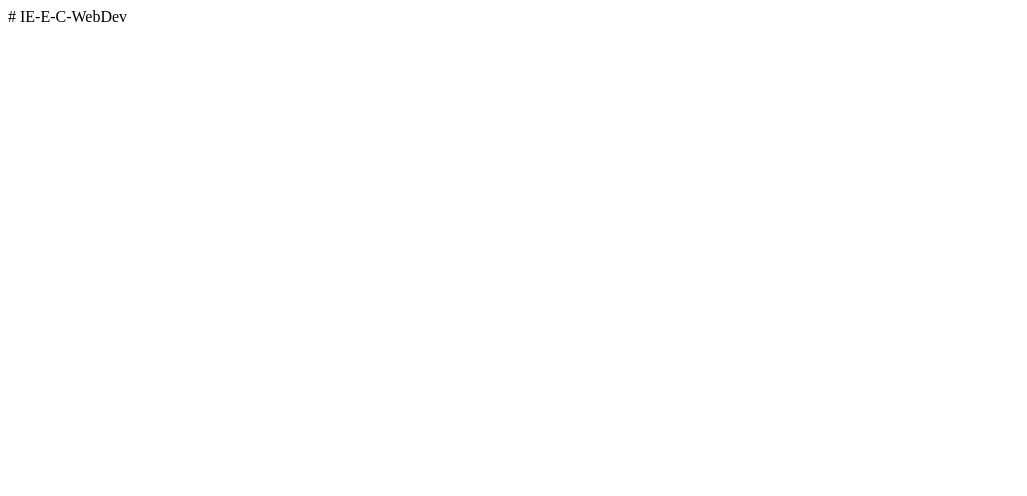
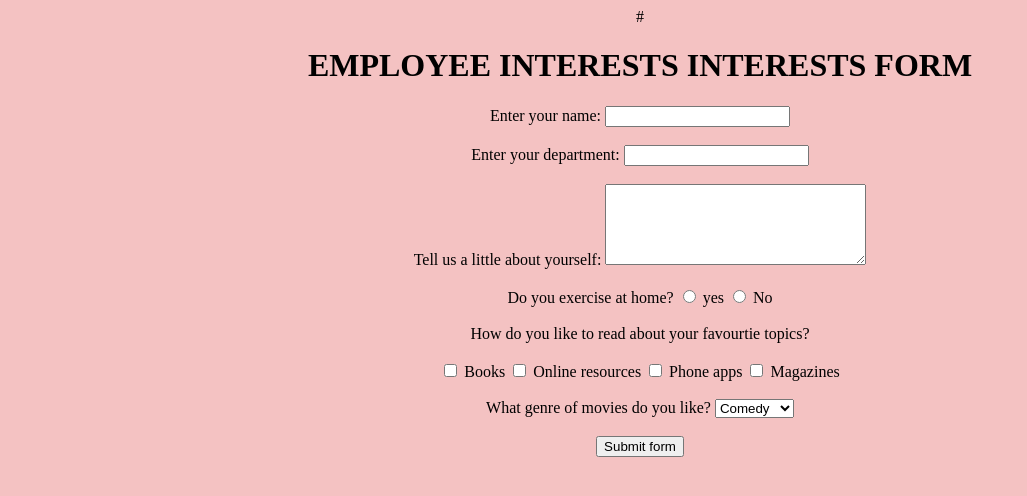
Before and after one commit to sonalikarkhanis/IE-E-C-WebDev, a plain HTML site: page index.html in a window 1280 px wide. Shown: the whole page, without its empty margins (0-1027 px from the left). Drawn offline with Linux system fonts and the light colour scheme.

Commit message:
Update index.html

```diff
--- a/index.html
+++ b/index.html
@@ -1 +1,42 @@
-# IE-E-C-WebDev
+#<html>
+    <head>
+        <title>EMPLOYEE INTERESTS SURVEY FORM</title>
+    </head>
+    <body align="center" bgcolor="#f4c2c2">
+        <h1>EMPLOYEE INTERESTS INTERESTS FORM</h1>
+        <form>
+            <label> <for="name"></for>Enter your name:</label>
+            <input type="text" id="name" name="name"><br><br>
+<label> <for="dept"></for>Enter your department:</label>
+<input type="text" id="dept" name="dept"><br><br>
+<label> <for="about">Tell us a little about yourself:</label>
+<textarea name ="message" rows="5" cols="30"></textarea> <br><br>
+<label> <for="yesorno"></for>Do you exercise at home?</label>
+<input type="radio" id="yes" name="yesorno" value="Yes">
+<label><for="yes">yes</for></label>
+<input type="radio" id="no" name="yesorno" value="No">
+<label for="No">No</label><br><br>
+<label for="checkbox">How do you like to read about your favourtie topics?</label><br><br>
+<input type="checkbox" id="interest1" name="interest1" value="books">
+<label for="interest1">Books</label>
+<input type="checkbox" id="interest2" name="interest2" value="Online resources">
+<label for="interest2">Online resources</label>
+<input type="checkbox" id="interest3" name="interest3" value="Phone apps">
+<label for="interest3">Phone apps</label>
+<input type="checkbox" id="interest4" name="interest4" value="Magazines">
+<label for="interest4">Magazines</label><br><br>
+<label for="movies">What genre of movies do you like?</label>
+<select name="genres" id="movies">
+    <option value="Comedy">Comedy</option>
+    <option value="Action">Action</option>
+    <option value="Drama">Drama</option>
+    <option value="Romantic">Romantic</option>
+    <option value="Thriller">Thriller</option>
+    <option value="Horror">Horror</option>
+    <option value="Fiction">Fiction</option>
+
+</select><br><br>
+<input type="submit" value="Submit form">
+</form>
+    </body>
+</html>
```
